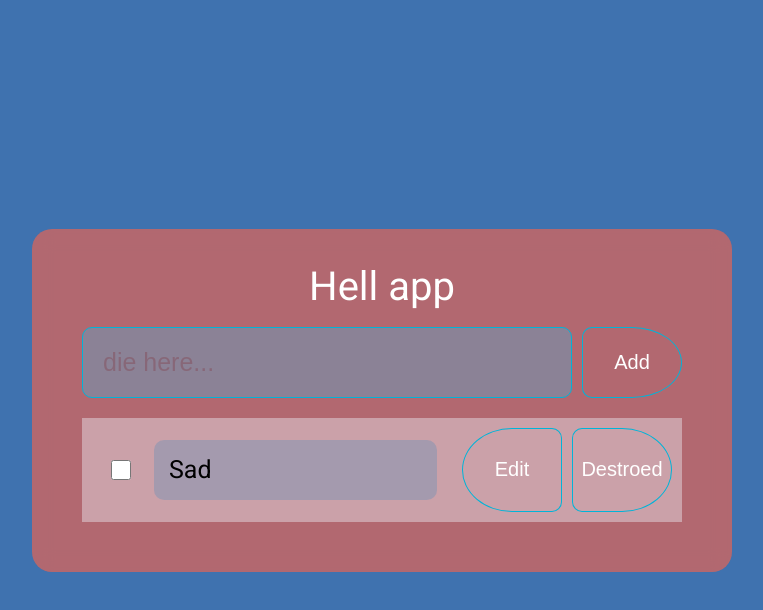
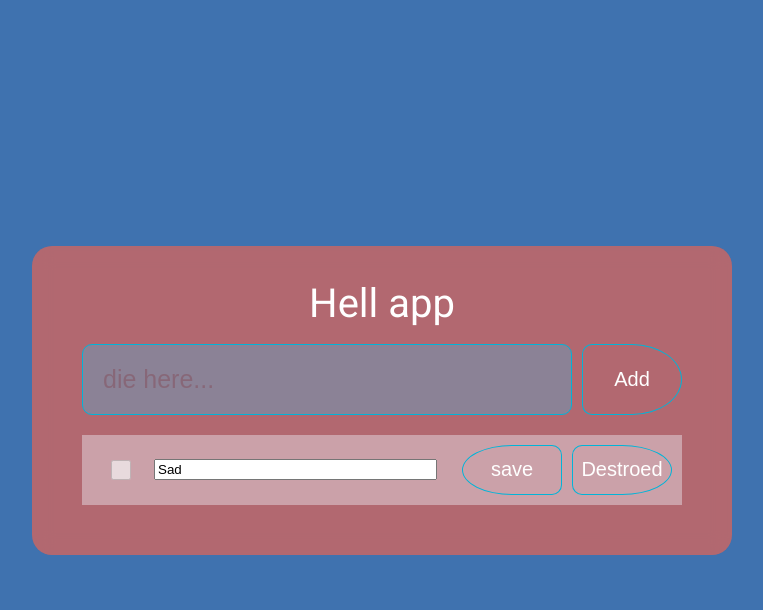
Before and after one commit to Andriikryl/to-do-app, a React (Vite) app: page / in a window 1280 px wide. Both pictures are taken after a click on the button "Edit". Shown: the top 610 px of the page, without its empty margins (258-1021 px from the left). Built offline with nearby package versions, Linux system fonts and the light colour scheme.

Commit message:
add functionality to addit button

```diff
--- a/src/views/components/InputTask/index.tsx
+++ b/src/views/components/InputTask/index.tsx
@@ -18,12 +18,15 @@ export const InputTask: React.FC<InputTaskProps> = ({
   onRemoved,
 }) => {
   const [checked, setChecked] = useState(false);
+  const [isEditMode, setIsEditMode] = useState(false);
+  const [value, setValue] = useState(title);
 
   return (
     <div className={styles.inputStyles}>
       <label className={styles.label}>
         <input
           type="checkbox"
+          disabled={isEditMode}
           checked={checked}
           className={styles.inputTaskCheckbox}
           onChange={(evt) => {
@@ -33,11 +36,38 @@ export const InputTask: React.FC<InputTaskProps> = ({
             }
           }}
         />
-        <h3 className={styles.taskTitel}>{title}</h3>
+        {isEditMode ? (
+          <input
+            value={value}
+            onChange={(evt) => {
+              setValue(evt.target.value);
+            }}
+            className={styles.titelEdit}
+          />
+        ) : (
+          <h3 className={styles.taskTitel}>{title}</h3>
+        )}
       </label>
-      <button className={styles.button} onClick={() => {}}>
-        Edit
-      </button>
+      {isEditMode ? (
+        <button
+          className={styles.button}
+          onClick={() => {
+            onEdited(id, value);
+            setIsEditMode(false);
+          }}
+        >
+          save
+        </button>
+      ) : (
+        <button
+          className={styles.button}
+          onClick={() => {
+            setIsEditMode(true);
+          }}
+        >
+          Edit
+        </button>
+      )}
       <button
         className={styles.destroed}
         onClick={() => {
```
